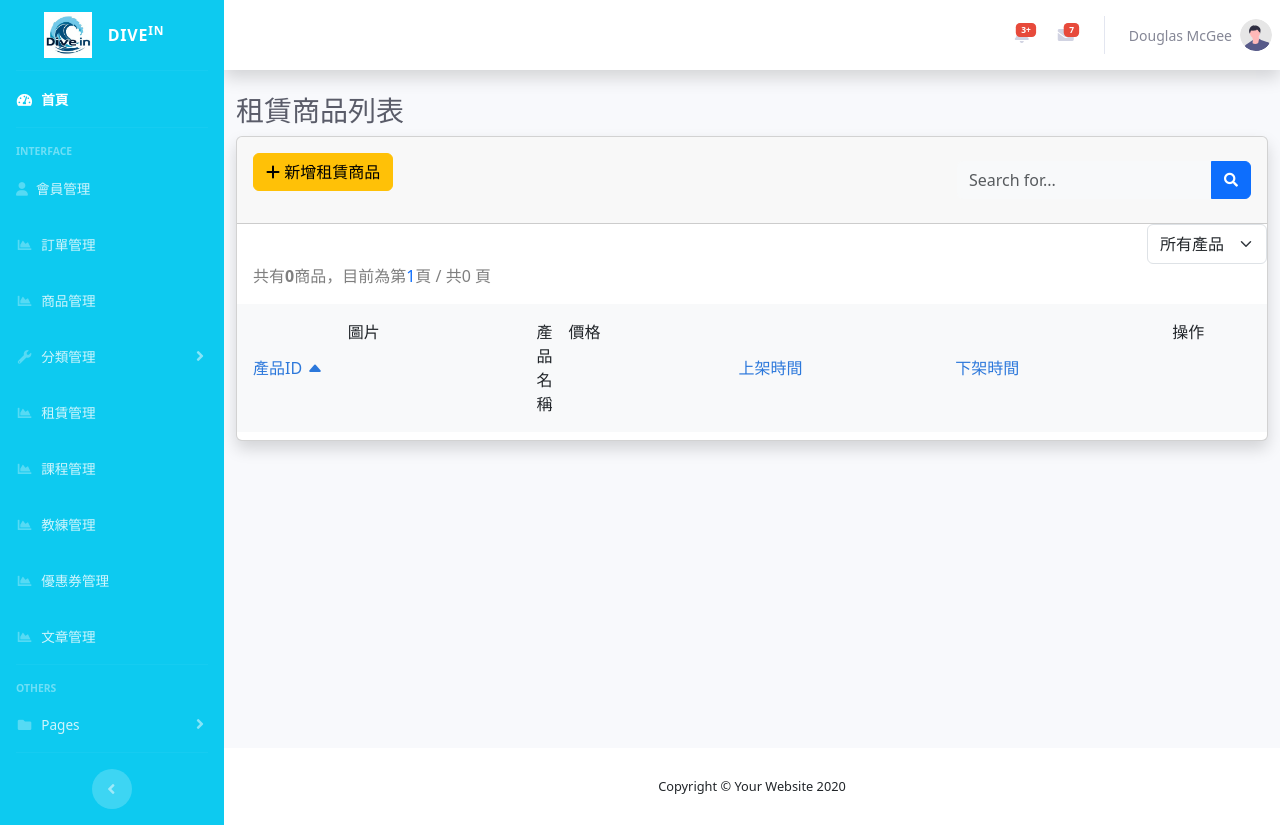
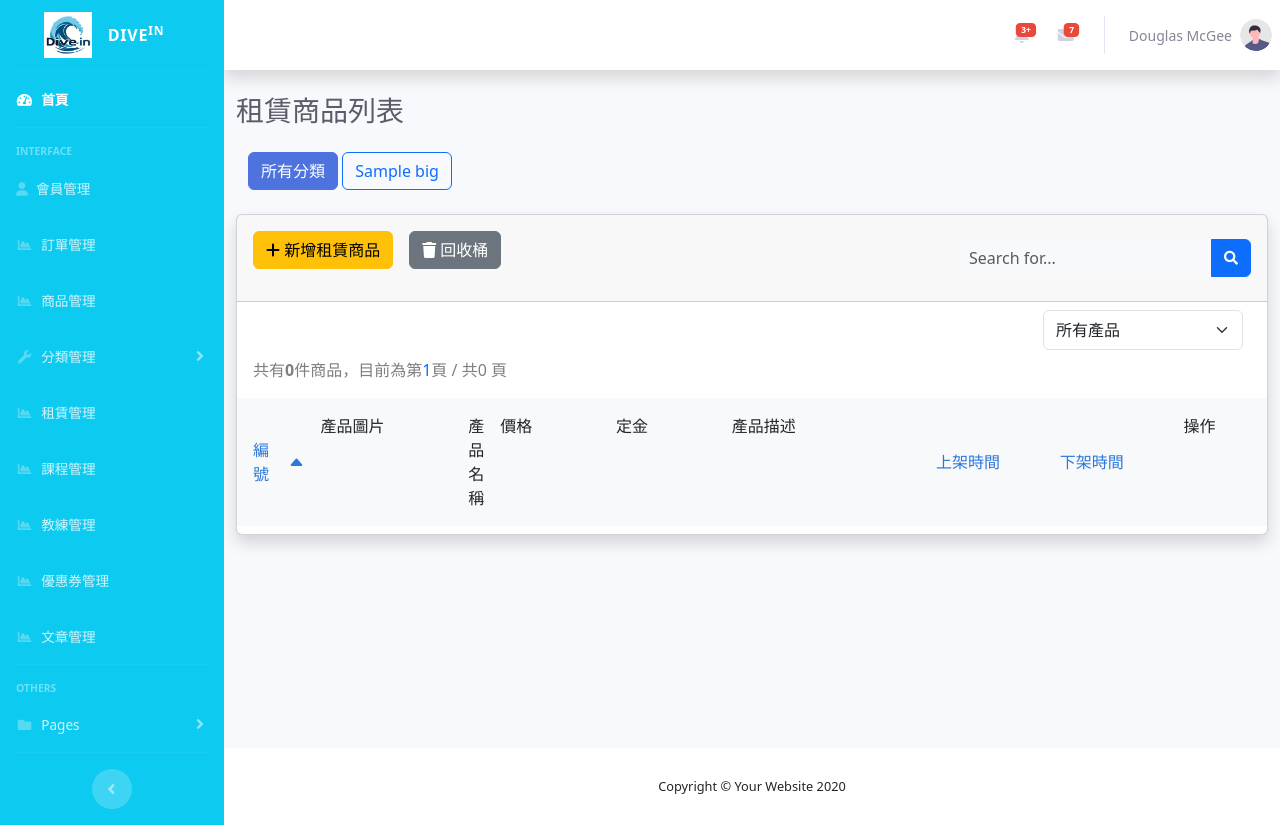
Before and after one commit to jimmyyan05/DiveIn-JIMMY-, a PHP site: page /rent_items.php in a window 1280 px wide. Run offline with PHP 8.4, Linux system fonts and the light colour scheme; tables that the repository leaves empty or names only in its code hold one stand-in row (values such as "Sample post"); a stand-in replaces the project's code that opens the database connection; some libraries are stand-ins or nearby versions; some web fonts are replaced.

Commit message:
新增分類篩選

```diff
--- a/rent_add.php
+++ b/rent_add.php
@@ -28,7 +28,7 @@
         // 處理圖片上傳
         if (isset($_FILES['image']) && count($_FILES['image']['name']) > 0) {
             // 設定檔案的儲存目錄
-            $upload_dir = 'img/rent_item/';
+            $upload_dir = 'uploads/';
             if (!is_dir($upload_dir)) {
                 mkdir($upload_dir, 0777, true); // 如果沒有目錄則創建
             }
@@ -418,7 +418,7 @@
 
                         <div class="d-flex flex-column">
                             <div class="d-flex bg-light p-2 mb-2">
-                                <form method="post" action="add.php" enctype="multipart/form-data">
+                                <form method="post" action="rent_add.php" enctype="multipart/form-data">
                                     <div class="mb-3">
                                         <label for="name" class="form-label">產品名稱</label>
                                         <input type="text" class="form-control" id="name" name="name" required>
--- a/rent_delete.php
+++ b/rent_delete.php
@@ -17,7 +17,7 @@
         $images = $stmt_image->fetchAll(PDO::FETCH_ASSOC);
 
         // 設定上傳資料夾和備份資料夾的路徑
-        $upload_folder = 'img/rent_item/';
+        $upload_folder = 'uploads/';
         $backup_folder = 'deleted_uploads/';
 
         // 檢查 'uploads' 資料夾是否存在，若不存在則顯示錯誤
--- a/rent_edit.php
+++ b/rent_edit.php
@@ -27,7 +27,7 @@
 
     if (isset($_FILES['image']) && count($_FILES['image']['name']) > 0) {
         // 設定檔案的儲存目錄
-        $upload_dir = 'img/rent_item/';
+        $upload_dir = 'uploads/';
 
         // 檢查目錄是否存在，若無則創建
         if (!is_dir($upload_dir)) {
@@ -435,7 +435,7 @@
                         <div class="d-flex flex-column">
                             <div class="d-flex bg-light p-2 mb-2">
                                 <?php if ($product): ?>
-                                    <form method="post" action="edit.php" enctype="multipart/form-data">
+                                    <form method="post" action="rent_edit.php" enctype="multipart/form-data">
                                         <input type="hidden" name="id" value="<?php echo $product['id']; ?>">
                                         <input type="hidden" name="page" value="<?php echo $page; ?>">
                                         <div class="mb-3">
--- a/rent_items.php
+++ b/rent_items.php
@@ -7,6 +7,7 @@
 
 // 當前頁碼
 $page = isset($_GET['page']) ? (int)$_GET['page'] : 1;
+$page = max($page, 1); // 確保頁碼最小值為 1
 $start = ($page - 1) * $limit;
 
 // 設定排序字段和順序
@@ -21,30 +22,96 @@
 // 根據篩選條件獲取總記錄數
 $filter_query = "";
 if ($filter === 'active') {
-    $filter_query = "AND (end_date IS NULL OR end_date > NOW())";
+    $filter_query = "AND (ri.end_date IS NULL OR ri.end_date > NOW())";
 } elseif ($filter === 'expired') {
-    $filter_query = "AND (end_date IS NOT NULL AND end_date <= NOW())";
+    $filter_query = "AND (ri.end_date IS NOT NULL AND ri.end_date <= NOW())";
 } elseif ($filter === 'permanent') {
-    $filter_query = "AND end_date IS NULL";
+    $filter_query = "AND ri.end_date IS NULL";
 }
 
+// 獲取分類篩選條件
+$category_filter = isset($_GET['category']) ? (int)$_GET['category'] : 0;
+$category_query = $category_filter > 0 ? "AND rcb.id = :category_id" : "";
+
+// 取得搜尋條件
+$search = isset($_GET['search']) ? $_GET['search'] : '';
+$search_query = '';
+if ($search) {
+    $search_query = "AND LOWER(ri.name) LIKE LOWER(:search)";     // 讓搜尋不區分大小寫，並且支持模糊查詢
+}
+
+// 查詢所有大分類名稱 (用於篩選bar)
+$sql_categories = "SELECT id, name FROM rent_category_big";
+$stmt = $pdo->prepare($sql_categories);
+$stmt->execute();
+
+// 檢查是否成功取得分類數據
+$categories = $stmt->fetchAll(PDO::FETCH_ASSOC);
+
+// 如果 $categories 是 null 或空數組，初始化為空陣列
+if ($categories === false) {
+    $categories = [];
+}
 
 
 try {
     // 計算總記錄數
-    $sql = "SELECT COUNT(*) FROM rent_item WHERE is_deleted = 0 $filter_query";
-    $stmt = $pdo->prepare($sql);
+    $sql_count = "
+       SELECT COUNT(*)
+       FROM rent_item AS ri
+       LEFT JOIN rent_category_small AS rcs ON ri.rent_category_small_id = rcs.id
+       LEFT JOIN rent_category_big AS rcb ON rcs.rent_category_big_id = rcb.id
+       WHERE ri.is_deleted = 0 $filter_query $category_query $search_query
+    ";
+    $stmt = $pdo->prepare($sql_count);
+    if ($category_filter > 0) {
+        $stmt->bindParam(':category_id', $category_filter, PDO::PARAM_INT);
+    }
+    if ($search) {
+        $search_param = "%$search%";  // 模糊搜尋
+        $stmt->bindParam(':search', $search_param, PDO::PARAM_STR);
+    }
     $stmt->execute();
     $total_results = $stmt->fetchColumn();
     $total_pages = ceil($total_results / $limit);
 
-    // 根據篩選條件獲取資料
-    $sql = "SELECT * FROM rent_item WHERE is_deleted = 0 $filter_query ORDER BY $sort_column $sort_order LIMIT :start, :limit";
+    // 查詢資料
+    $sql = "
+    SELECT
+    ri.*,
+    rcs.name AS small_category_name,
+    rcb.name AS big_category_name
+    FROM rent_item AS ri
+    LEFT JOIN rent_category_small AS rcs ON ri.rent_category_small_id = rcs.id
+    LEFT JOIN rent_category_big AS rcb ON rcs.rent_category_big_id = rcb.id
+    WHERE ri.is_deleted = 0 $filter_query $category_query $search_query
+    ORDER BY $sort_column $sort_order
+    LIMIT :start, :limit
+    ";
     $stmt = $pdo->prepare($sql);
     $stmt->bindParam(':start', $start, PDO::PARAM_INT);
     $stmt->bindParam(':limit', $limit, PDO::PARAM_INT);
+
+    if ($category_filter > 0) {
+        $stmt->bindParam(':category_id', $category_filter, PDO::PARAM_INT);
+    }
+
+    if ($search) {
+        $stmt->bindParam(':search', $search_param, PDO::PARAM_STR);
+    }
+
     $stmt->execute();
     $products = $stmt->fetchAll(PDO::FETCH_ASSOC);
+
+
+    // 定金計算
+    foreach ($products as $product) {
+        $calculated_rent = $product['price'] * 0.6;
+        $update_sql = "UPDATE rent_item SET deposit = :deposit WHERE id = :id";
+        $update_stmt = $pdo->prepare($update_sql);
+        $update_stmt->bindParam(':deposit', $calculated_rent, PDO::PARAM_STR);
+        $update_stmt->bindParam(':id', $product['id'], PDO::PARAM_INT);
+        $update_stmt->execute();
 
         /// 查詢所有產品及其主圖片
         $sql = "SELECT ri.id AS rent_item_id, ri.name, ri.price, ri.start_date, ri.end_date,
@@ -65,6 +132,7 @@
                 'end_date' => $row['end_date'],
                 'main_img_url' => $row['main_img_url'] ? $row['main_img_url'] : null
             ];
+        }
     }
 } catch (PDOException $e) {
     die("Error: " . $e->getMessage());
@@ -119,11 +187,11 @@
 
     <style>
         .column-id {
-            width: 100px;
+            width: 80px;
         }
 
         .column-image {
-            width: 200px;
+            width: 180px;
         }
 
         .column-name {
@@ -131,15 +199,27 @@
         }
 
         .column-price {
-            width: 180px;
+            width: 140px;
+        }
+
+        .column-deposit {
+            width: 140px;
+        }
+
+        .column-description {
+            width: 250px;
         }
 
         .column-start {
-            width: 230px;
+            width: 150px;
         }
 
         .column-end {
-            width: 230px;
+            width: 150px;
+        }
+
+        .column-date-time {
+            text-align: center;
         }
 
         .column-action {
@@ -157,8 +237,8 @@
             margin-left: 5px;
         }
 
-        .w120px {
-            width: 120px;
+        .w200px {
+            width: 200px;
             padding-top: 0;
             padding-bottom: 0;
             line-height: 1;
@@ -402,15 +482,29 @@
 
                     <!-- Page Heading -->
                     <h1 class="h3 mb-2 text-gray-800">租賃商品列表</h1>
-                    <!-- <p class="mb-4">DataTables is a third party plugin that is used to generate the demo table below.
-                        For more information about DataTables, please visit the <a target="_blank"
-                            href="https://datatables.net">official DataTables documentation</a>.</p> -->
+
+                    <!-- 顯示分類Bar -->
+                    <div class="container mt-4">
+                        <div class="category-nav mb-4">
+                            <button class="btn btn-outline-primary <?php echo $category_filter == 0 ? 'active' : ''; ?>"
+                                onclick="window.location.href='rent_items.php?category=0&sort_by=<?php echo $sort_column; ?>&sort_order=<?php echo $sort_order; ?>'">所有分類</button>
+                            <?php foreach ($categories as $category): ?>
+                                <button class="btn btn-outline-primary <?php echo $category_filter == $category['id'] ? 'active' : ''; ?>"
+                                    onclick="window.location.href='rent_items.php?category=<?php echo $category['id']; ?>'">
+                                    <?php echo $category['name']; ?>
+                                </button>
+                            <?php endforeach; ?>
+                        </div>
+                    </div>
+
 
                     <!-- DataTales -->
                     <div class="card shadow mb-4">
                         <div class="card-header py-3 d-flex justify-content-between">
                             <!-- 新增租賃商品 -->
                             <a href="rent_add.php" class="btn btn-warning mb-3"><i class="fa-solid fa-plus"></i> 新增租賃商品</a>
+                            <!-- 刪除租賃商品 -->
+                            <a href="rent_deleted_items.php" class="btn btn-secondary mb-3 ms-3"><i class="fa-solid fa-trash"></i> 回收桶</a>
                             <!-- 查詢租賃商品 -->
                             <form class="form-inline ml-auto my-2 my-md-0 navbar-search" method="get" action="rent_query.php">
                                 <div class="input-group">
@@ -423,34 +517,22 @@
                                     </div>
                                 </div>
                             </form>
+                        </div>
 
-
-                        </div>
-                        <div class="d-flex justify-content-end">
-                            <!-- 分頁 -->
-                            <nav class="me-2" style="margin-right:20px;">
-                                <ul class="pagination justify-content-center">
-                                    <?php for ($i = 1; $i <= $total_pages; $i++) : ?>
-                                        <li class="page-item <?php if ($i == $page) echo 'active'; ?>">
-                                            <a class="page-link" href="rent_items.php?page=<?= $i; ?>&sort_by=<?= $sort_column; ?>&sort_order=<?= $sort_order; ?>&filter=<?= $filter; ?>"><?= $i; ?></a>
-                                        </li>
-                                    <?php endfor; ?>
-                                </ul>
-                            </nav>
-                            <select id="filter" class="form-select w120px" onchange="location = this.value;">
-                                <option value="?filter=all&search=<?= htmlspecialchars($_GET['search'] ?? '') ?>&sort_by=<?= $sort_column ?>&sort_order=<?= $sort_order ?>" <?= $filter === 'all' ? 'selected' : '' ?>>所有產品</option>
-                                <option value="?filter=active&search=<?= htmlspecialchars($_GET['search'] ?? '') ?>&sort_by=<?= $sort_column ?>&sort_order=<?= $sort_order ?>" <?= $filter === 'active' ? 'selected' : '' ?>>上架中</option>
-                                <option value="?filter=expired&search=<?= htmlspecialchars($_GET['search'] ?? '') ?>&sort_by=<?= $sort_column ?>&sort_order=<?= $sort_order ?>" <?= $filter === 'expired' ? 'selected' : '' ?>>已下架</option>
-                                <option value="?filter=permanent&search=<?= htmlspecialchars($_GET['search'] ?? '') ?>&sort_by=<?= $sort_column ?>&sort_order=<?= $sort_order ?>" <?= $filter === 'permanent' ? 'selected' : '' ?>>永久上架</option>
+                        <div class="d-flex justify-content-end m-2">
+                            <!-- 上架狀態篩選 -->
+                            <select id="filter" class="form-select w200px me-3" onchange="location = this.value;">
+                                <option value="?filter=all&search=<?= htmlspecialchars($_GET['search'] ?? '') ?>&category=<?= $category_filter ?>&sort_by=<?= $sort_column ?>&sort_order=<?= $sort_order ?>" <?= $filter === 'all' ? 'selected' : '' ?>>所有產品</option>
+                                <option value="?filter=active&search=<?= htmlspecialchars($_GET['search'] ?? '') ?>&category=<?= $category_filter ?>&sort_by=<?= $sort_column ?>&sort_order=<?= $sort_order ?>" <?= $filter === 'active' ? 'selected' : '' ?>>上架中</option>
+                                <option value="?filter=expired&search=<?= htmlspecialchars($_GET['search'] ?? '') ?>&category=<?= $category_filter ?>&sort_by=<?= $sort_column ?>&sort_order=<?= $sort_order ?>" <?= $filter === 'expired' ? 'selected' : '' ?>>已下架</option>
+                                <option value="?filter=permanent&search=<?= htmlspecialchars($_GET['search'] ?? '') ?>&category=<?= $category_filter ?>&sort_by=<?= $sort_column ?>&sort_order=<?= $sort_order ?>" <?= $filter === 'permanent' ? 'selected' : '' ?>>永久上架</option>
                             </select>
-
-
                         </div>
 
 
                         <div class="d-flex flex-column ">
                             <div class="d-flex justify-content-start align-items-center mb-3 ms-3 text-black-50">
-                                <p class="m-0">共有<strong><?= $total_results; ?></strong>商品</p>
+                                <p class="m-0">共有<strong><?= $total_results; ?></strong>件商品</p>
                                 <p class="m-0">
                                     <?php
                                     switch ($filter) {
@@ -474,20 +556,24 @@
                         </div>
                         <div class="d-flex flex-column ">
                             <div class="d-flex bg-light p-2 mb-2">
-                                <div class="p-2 column-id sortable" onclick="window.location.href='?filter=<?= $filter; ?>&sort_by=id&sort_order=<?= $next_sort_order; ?>'">產品ID<?php if ($sort_column === 'id') : ?>
+                                <div class="p-2 column-id sortable" onclick="window.location.href='?filter=<?= $filter; ?>&category=<?= $category_filter; ?>&sort_by=id&sort_order=<?= $next_sort_order; ?>&page=<?= $page; ?>'">
+                                    編號
+                                    <?php if ($sort_column === 'id') : ?>
                                         <i class="bi bi-caret-<?= $sort_order === 'asc' ? 'up' : 'down'; ?>-fill"></i>
                                     <?php endif; ?>
                                 </div>
-                                <div class="p-2 column-image">圖片</div>
+                                <div class="p-2 column-image">產品圖片</div>
                                 <div class="p-2 column-name">產品名稱</div>
                                 <div class="p-2 column-price">價格</div>
-                                <div class="p-2 column-start sortable" onclick="window.location.href='?filter=<?= $filter; ?>&sort_by=start_date&sort_order=<?= $next_sort_order; ?>'">
+                                <div class="p-2 column-deposit">定金</div>
+                                <div class="p-2 column-description">產品描述</div>
+                                <div class="p-2 column-start sortable" onclick="window.location.href='?filter=<?= $filter; ?>&category=<?= $category_filter; ?>&sort_by=start_date&sort_order=<?= $next_sort_order; ?>&page=<?= $page; ?>'">
                                     上架時間
                                     <?php if ($sort_column === 'start_date') : ?>
                                         <i class="bi bi-caret-<?= $sort_order === 'asc' ? 'up' : 'down'; ?>-fill"></i>
                                     <?php endif; ?>
                                 </div>
-                                <div class="p-2 column-end sortable" onclick="window.location.href='?filter=<?= $filter; ?>&sort_by=end_date&sort_order=<?= $next_sort_order; ?>'">
+                                <div class="p-2 column-end sortable" onclick="window.location.href='?filter=<?= $filter; ?>&category=<?= $category_filter; ?>&sort_by=end_date&sort_order=<?= $next_sort_order; ?>&page=<?= $page; ?>'">
                                     下架時間
                                     <?php if ($sort_column === 'end_date') : ?>
                                         <i class="bi bi-caret-<?= $sort_order === 'asc' ? 'up' : 'down'; ?>-fill"></i>
@@ -508,8 +594,26 @@
                                     </div>
                                     <div class="p-2 column-name d-flex align-items-center"><?= $product['name']; ?></div>
                                     <div class="p-2 column-price d-flex align-items-center"><?= number_format($product['price'], 0); ?> 元</div>
-                                    <div class="p-2 column-start d-flex align-items-center"><?= $product['start_date']; ?></div>
-                                    <div class="p-2 column-end d-flex align-items-center"><?= $product['end_date']; ?></div>
+                                    <div class="p-2 column-deposit d-flex align-items-center"><?= number_format($product['price'] * 0.6, 0); ?> 元</div>
+                                    <div class="p-2 column-description d-flex align-items-center"><?= htmlspecialchars($product['description']); ?></div>
+                                    <div class="p-2 column-start d-flex align-items-center column-date-time">
+                                        <?php
+                                        if ($product['start_date']) {
+                                            echo substr($product['start_date'], 0, 10) . "<br>" . substr($product['start_date'], 11);
+                                        } else {
+                                            echo "未指定日期";
+                                        }
+                                        ?>
+                                    </div>
+                                    <div class="p-2 column-end d-flex align-items-center column-date-time">
+                                        <?php
+                                        if ($product['end_date']) {
+                                            echo substr($product['end_date'], 0, 10) . "<br>" . substr($product['end_date'], 11);
+                                        } else {
+                                            echo "";
+                                        }
+                                        ?>
+                                    </div>
                                     <div class="p-2 column-action d-flex justify-content-center align-items-center">
                                         <a href="rent_edit.php?id=<?= $product['id']; ?>&page=<?= $page; ?>&filter=<?= $filter; ?>" class="btn btn-primary btn-sm custom-btn"><i class="fa-solid fa-pen-to-square"></i></a>
                                         <a href="rent_delete.php?id=<?= $product['id']; ?>&page=<?= $page; ?>&filter=<?= $filter; ?>" class="btn btn-danger btn-sm custom-btn" onclick="return confirm('確定要刪除這個項目嗎？');"><i class="fa-solid fa-xmark"></i></a>
@@ -518,9 +622,18 @@
                             <?php endforeach; ?>
                         </div>
                     </div>
-
                 </div>
                 <!-- /.container-fluid -->
+                <!-- 分頁 -->
+                <nav class="me-2" style="margin-right:20px;">
+                    <ul class="pagination justify-content-center">
+                        <?php for ($i = 1; $i <= $total_pages; $i++) : ?>
+                            <li class="page-item <?php if ($i == $page) echo 'active'; ?>">
+                                <a class="page-link" href="rent_items.php?page=<?= $i; ?>&sort_by=<?= $sort_column; ?>&sort_order=<?= $sort_order; ?>&filter=<?= $filter; ?>"><?= $i; ?></a>
+                            </li>
+                        <?php endfor; ?>
+                    </ul>
+                </nav>
 
 
             </div>
```
Also changed, not shown: rent_query.php (+7 -12 lines), uploads/1732690021_5668.jpg (added), uploads/1732690021_6059.jpg (added), uploads/1732690021_9385.jpg (added), uploads/1732691627_9719.jpg (added), uploads/1732949676_3016.jpg (added), uploads/1732949676_4713.jpg (added), uploads/1732949676_4834.jpg (added), uploads/1732949676_7991.jpg (added), uploads/1732949676_8315.jpg (added), uploads/1732949676_9247.jpg (added). Lines whose indentation alone changed are shown as unchanged.
